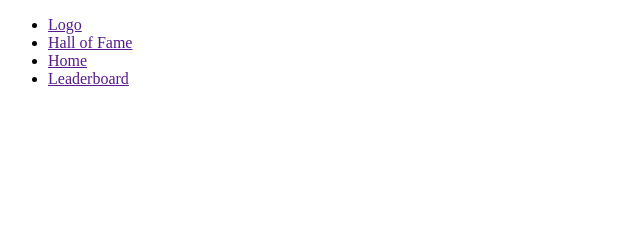
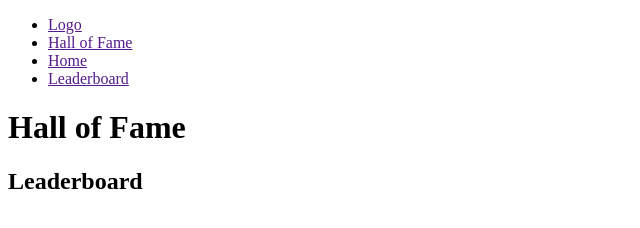
Before and after one commit to kentgilv/AWD-Seatwork-1-4-VK-25, a plain HTML site: page pages/leaderboard-page/index.html in a window 1280 px wide. Shown: the whole page, without its empty margins (0-640 px from the left). Drawn offline with Linux system fonts and the light colour scheme.

Commit message:
feat(leaderboard-page): add main section

```diff
--- a/pages/leaderboard-page/index.html
+++ b/pages/leaderboard-page/index.html
@@ -14,5 +14,9 @@
             <li><a href="">Leaderboard</a></li>
         </ul>
     </nav>
+    <main>
+        <h1>Hall of Fame</h1>
+        <h2>Leaderboard</h2>
+    </main>
 </body>
 </html>
```
